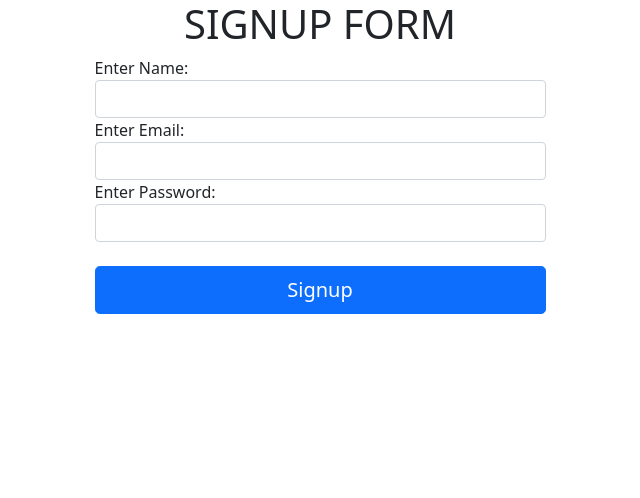
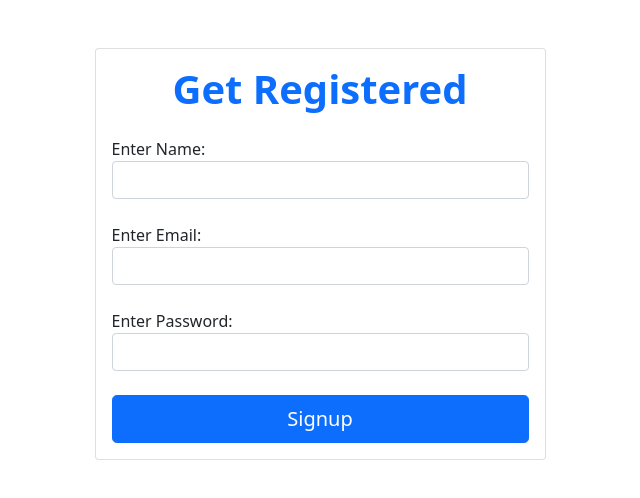
Before and after one commit to talhaimran777/mern-clientbar, a React (Create React App) app in the folder frontend/: page / in a window 1280 px wide. Shown: the top 498 px of the page, without its empty margins (320-960 px from the left). Built offline with nearby package versions, Linux system fonts and the light colour scheme.

Commit message:
Making a user registered after confirming that email is not found

```diff
--- a/frontend/src/components/minicomponents/formGroup.js
+++ b/frontend/src/components/minicomponents/formGroup.js
@@ -13,7 +13,7 @@ const FormGroup = (props) => {
         onChange={onChangeHandler.bind(this, state, setState)}
         name={purpose}
         type={type}
-        required='true'
+        required={true}
         className='form-control'
       />
     </div>
--- a/frontend/src/components/signup.js
+++ b/frontend/src/components/signup.js
@@ -37,7 +37,6 @@ const Signup = () => {
         }
       } catch (err) {
         const { errors } = err.response.data;
-
         dispatch({
           type: 'REGISTRATION_FAILURE',
           payload: errors,
@@ -48,16 +47,19 @@ const Signup = () => {
     let { name, email, password } = state;
 
     if (name && email && password) {
-      // axios.post('/signup');
       postData();
     }
   };
 
   return (
     <div className='row'>
-      <div className='col col-sm-10 col-md-8 col-lg-6 col-xl-5 mx-auto'>
+      <div className='col col-sm-10 col-md-8 col-lg-6 col-xl-5 mx-auto py-5'>
+        <div className='card'>
+          <div className='card-body'>
             <form onSubmit={handleSubmit}>
-          <h1 className='text-center'>SIGNUP FORM</h1>
+              <h1 className='text-center text-primary mb-4'>
+                <strong>Get Registered</strong>
+              </h1>
 
               <FormGroup
                 state={state}
@@ -66,6 +68,7 @@ const Signup = () => {
                 purpose='name'
                 label='Enter Name: '
               />
+              <br />
               <FormGroup
                 state={state}
                 setState={setState}
@@ -73,6 +76,7 @@ const Signup = () => {
                 purpose='email'
                 label='Enter Email: '
               />
+              <br />
               <FormGroup
                 state={state}
                 setState={setState}
@@ -120,6 +124,8 @@ const Signup = () => {
             </form>
           </div>
         </div>
+      </div>
+    </div>
   );
 };
 
```
Also changed, not shown: 1 other file (tests, documents, lock files or other folders). Lines whose indentation alone changed are shown as unchanged.
